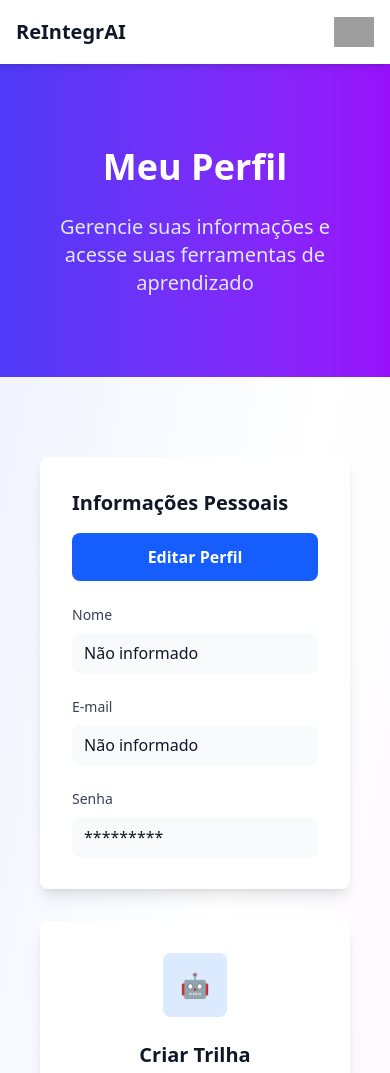
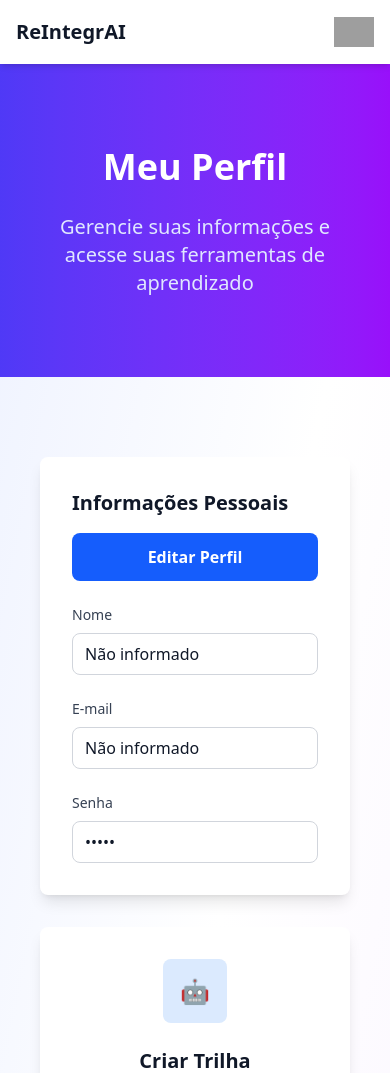
Before and after one commit to Grupo-ELM-Global-Solution-2/Front-end-design-engineering, a React (Vite) app: page /perfil in a window 390 px wide. Shown: the top 1073 px of the page. Built offline with nearby package versions, Linux system fonts and the light colour scheme; no server answers; sample sign-in values are in the browser's storage; grey boxes are pictures that could not be loaded.

Commit message:
hotfix: Consertando estilização mobile quebrada em Perfil e Trilha Personalizada

```diff
--- a/src/components/TrilhaGenerator/TrilhaGenerator.tsx
+++ b/src/components/TrilhaGenerator/TrilhaGenerator.tsx
@@ -73,7 +73,7 @@ export default function TrilhaGenerator({ onTrilhaGerada, onCancel }: TrilhaGene
                     </select>
                 </div>
 
-                <div className="flex space-x-4">
+                <div className="flex flex-col gap-4 sm:flex-row sm:space-x-4">
                     <button onClick={gerarTrilha} disabled={loading || !formData.objetivo || !formData.dificuldade || !formData.tempoDisponivel} className="btn-primary flex-1 disabled:opacity-50 disabled:cursor-not-allowed cursor-pointer">
                         {loading ? (
                             <div className="flex items-center justify-center space-x-2">
--- a/src/routes/Perfil/index.tsx
+++ b/src/routes/Perfil/index.tsx
@@ -70,10 +70,10 @@ export default function Perfil() {
             <section className="section-padding">
                 <div className="max-container">
                     <div className="card-white mb-8">
-                        <div className="flex flex-col sm:flex-row sm:justify-between sm:items-center mb-6 gap-4">
+                        <div className="flex flex-col items-stretch gap-4 mb-6 sm:flex-row sm:justify-between sm:items-center">
                             <h2 className="text-xl md:text-2xl font-bold text-gray-900 dark:text-gray-100">Informações Pessoais</h2>
                             {!isEditing ? (
-                                <button onClick={() => setIsEditing(true)} className="btn-primary w-full sm:w-auto cursor-pointer">Editar Perfil</button>
+                                <button onClick={() => setIsEditing(true)} className="btn-primary w-full sm:w-auto cursor-pointer whitespace-nowrap">Editar Perfil</button>
                             ) : (
                                 <div className="flex flex-col sm:flex-row gap-2 sm:space-x-2 w-full sm:w-auto">
                                     <button onClick={handleSave} className="bg-green-600 dark:bg-green-500 text-white px-4 py-2 rounded-lg hover:bg-green-700 dark:hover:bg-green-600 transition-colors flex-1 sm:flex-none cursor-pointer">Salvar</button>
@@ -99,7 +99,7 @@ export default function Perfil() {
                                     {isEditing ? (
                                         <input type="text" name="nome" value={userInfo.nome} onChange={handleInputChange} className="form-input" required />
                                     ) : (
-                                        <p className="text-gray-900 dark:text-gray-100 bg-gray-50 dark:bg-gray-700 px-3 py-2 rounded-lg">{userInfo.nome || 'Não informado'}</p>
+                                        <p className="form-input break-all">{userInfo.nome || 'Não informado'}</p>
                                     )}
                                 </div>
                                 <div>
@@ -107,7 +107,7 @@ export default function Perfil() {
                                     {isEditing ? (
                                         <input type="email" name="email" value={userInfo.email} onChange={handleInputChange} className="form-input" required />
                                     ) : (
-                                        <p className="text-gray-900 dark:text-gray-100 bg-gray-50 dark:bg-gray-700 px-3 py-2 rounded-lg">{userInfo.email || 'Não informado'}</p>
+                                        <p className="form-input break-all">{userInfo.email || 'Não informado'}</p>
                                     )}
                                 </div>
                                 <div>
@@ -118,7 +118,7 @@ export default function Perfil() {
                                             <button type="button" onClick={() => setShowPassword(!showPassword)} className="absolute inset-y-0 right-0 pr-3 flex items-center text-gray-400 hover:text-gray-600 dark:text-gray-500 dark:hover:text-gray-300">{showPassword ? '🙈' : '👁️'}</button>
                                         </div>
                                     ) : (
-                                        <p className="text-gray-900 dark:text-gray-100 bg-gray-50 dark:bg-gray-700 px-3 py-2 rounded-lg">*********</p>
+                                        <p className="form-input">•••••</p>
                                     )}
                                 </div>
                             </div>
--- a/src/routes/TrilhaPersonalizada/index.tsx
+++ b/src/routes/TrilhaPersonalizada/index.tsx
@@ -119,9 +119,9 @@ export default function TrilhaPersonalizada() {
                         <TrilhaGenerator onTrilhaGerada={handleTrilhaGerada} onCancel={handleCancelGenerator} />
                     ) : (
                         <div className="space-y-6">
-                            <div className="flex justify-between items-center">
+                            <div className="flex flex-col items-stretch gap-4 md:flex-row md:justify-between md:items-center">
                                 <h2 className="text-2xl font-bold text-gray-900 dark:text-gray-100">Suas Trilhas Personalizadas</h2>
-                                <button onClick={handleAddTrilha} disabled={isLimitReached} className="btn-primary disabled:opacity-50 disabled:cursor-not-allowed cursor-pointer">Adicionar Nova Trilha</button>
+                                <button onClick={handleAddTrilha} disabled={isLimitReached} className="btn-primary disabled:opacity-50 disabled:cursor-not-allowed cursor-pointer w-full md:w-auto whitespace-nowrap">Adicionar Nova Trilha</button>
                             </div>
 
                             {loading ? (
```
Also changed, not shown: 1 other file (tests, documents, lock files or other folders).
